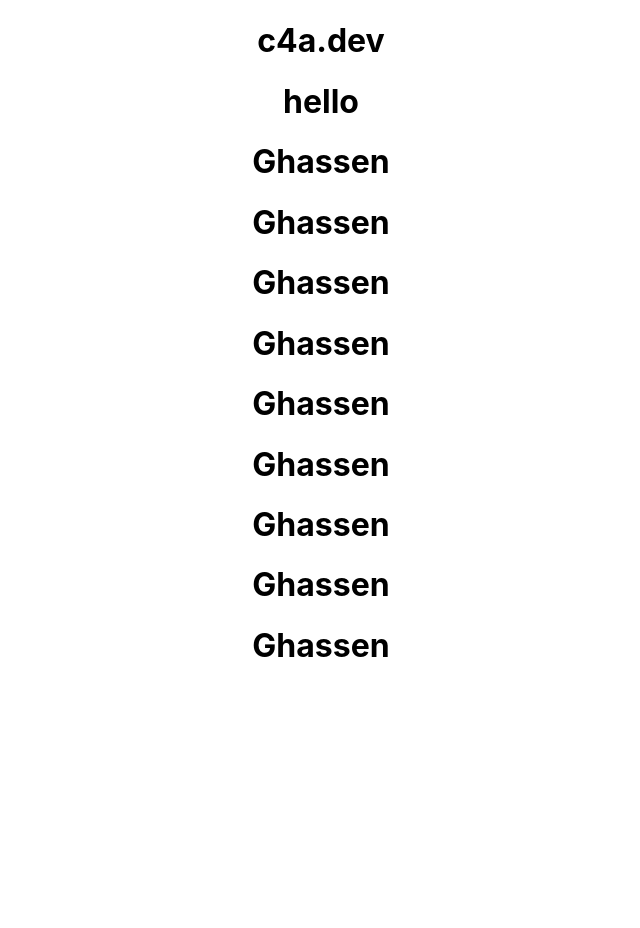
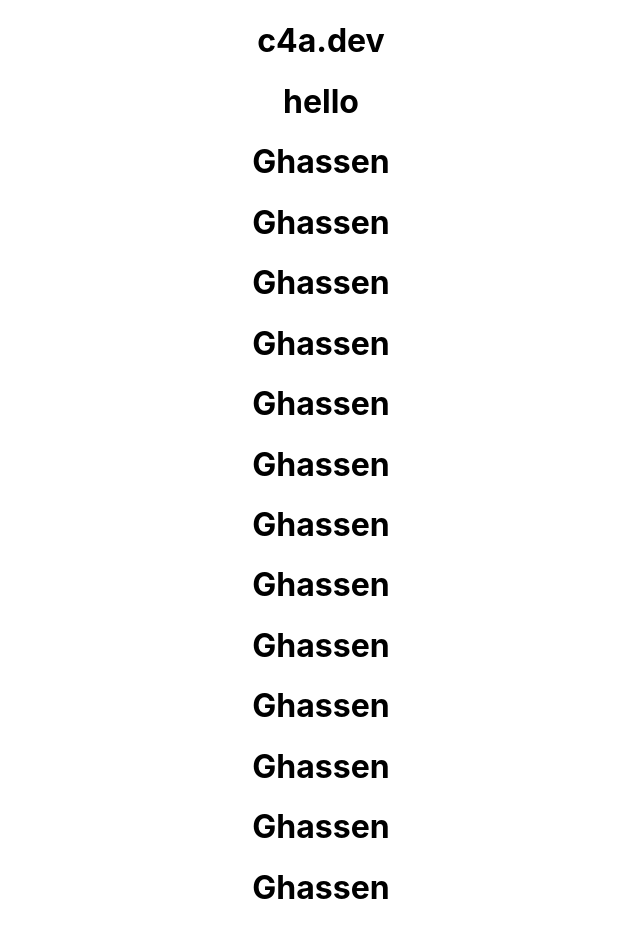
Before and after one commit to AyoubAlilou/a4g, a React (Create React App) app: page / in a window 1280 px wide. Shown: the whole page, without its empty margins (319-959 px from the left). Before the commit the page ends 800 px from the top, so only its background shows below. Built offline with nearby package versions, Linux system fonts and the light colour scheme.

Commit message:
iuphioguyiè

```diff
--- a/src/App.js
+++ b/src/App.js
@@ -12,6 +12,10 @@ function App() {
       <h1>Ghassen</h1>
       <h1>Ghassen</h1>
       <h1>Ghassen</h1>
+      <h1>Ghassen</h1>
+      <h1>Ghassen</h1>
+      <h1>Ghassen</h1>
+      <h1>Ghassen</h1>
     </>
   )
 }
```
